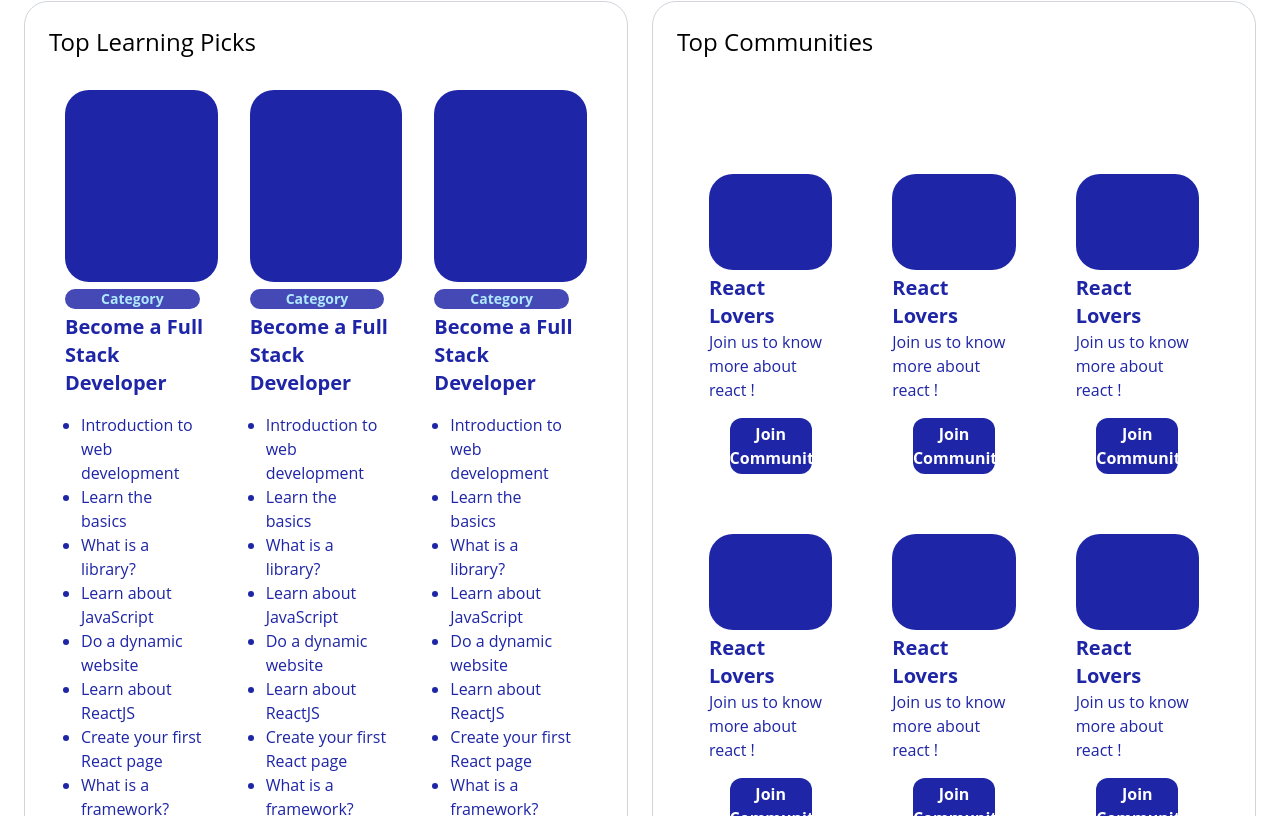
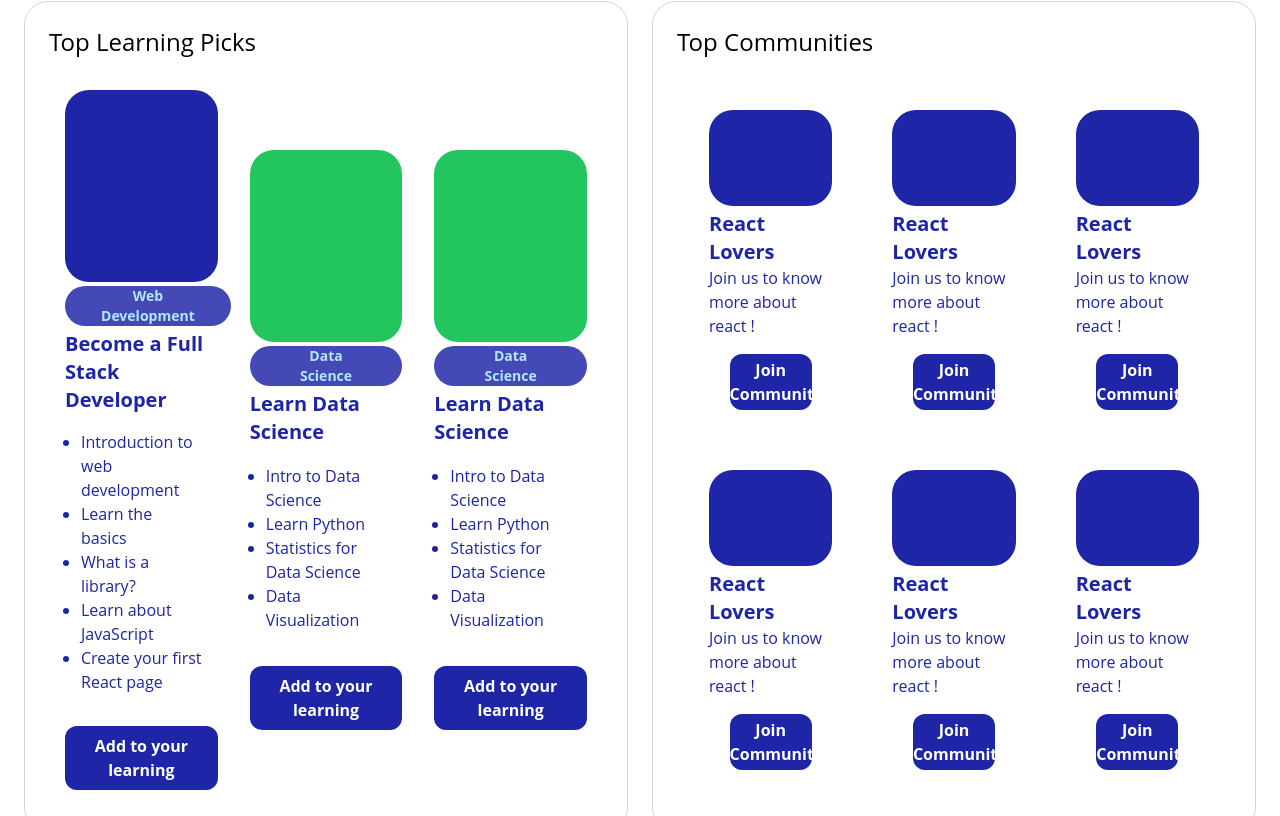
Before and after one commit to Tarek-Al-Khatib/frontend, a React (Create React App) app: page /dashboard in a window 1280 px wide. Shown: the part 964-1780 px from the top of the page. Built offline with nearby package versions, Linux system fonts and the light colour scheme.

Commit message:
Added some dynamic code to dashboard page

```diff
--- a/src/pages/Dashboard/Dashboard.jsx
+++ b/src/pages/Dashboard/Dashboard.jsx
@@ -1,4 +1,4 @@
-import React from "react";
+import React, { useEffect, useState } from "react";
 import Navbar from "../../components/Navbar/Navbar";
 import Footer from "../../components/Footer/Footer";
 import "./Dashboard.css";
@@ -6,7 +6,98 @@ import { LuGraduationCap } from "react-icons/lu";
 import { RiSpeakFill } from "react-icons/ri";
 import { MdPeopleAlt } from "react-icons/md";
 import { FaUserPen } from "react-icons/fa6";
+import { useNavigate } from "react-router-dom";
 const Dashboard = () => {
+  const navigation = useNavigate();
+  const [topLearningPicks, setTopLearningPicks] = useState([]);
+  const [topCommunities, setTopCommunities] = useState([]);
+  const [dashboardButtons, setDashboardButtons] = useState([]);
+
+  useEffect(() => {
+    // Example static data for top learning picks
+    setTopLearningPicks([
+      {
+        id: 1,
+        title: "Become a Full Stack Developer",
+        category: "Web Development",
+        imageUrl: "bg-navy", // use your actual image URLs
+        lessons: [
+          "Introduction to web development",
+          "Learn the basics",
+          "What is a library?",
+          "Learn about JavaScript",
+          "Create your first React page",
+        ],
+      },
+      {
+        id: 2,
+        title: "Learn Data Science",
+        category: "Data Science",
+        imageUrl: "bg-green-500",
+        lessons: [
+          "Intro to Data Science",
+          "Learn Python",
+          "Statistics for Data Science",
+          "Data Visualization",
+        ],
+      },
+      {
+        id: 2,
+        title: "Learn Data Science",
+        category: "Data Science",
+        imageUrl: "bg-green-500",
+        lessons: [
+          "Intro to Data Science",
+          "Learn Python",
+          "Statistics for Data Science",
+          "Data Visualization",
+        ],
+      },
+    ]);
+
+    // Example static data for top communities
+    setTopCommunities([
+      {
+        id: 1,
+        name: "React Lovers",
+        description: "Join us to know more about React!",
+      },
+      {
+        id: 2,
+        name: "Frontend Devs",
+        description: "A community for frontend enthusiasts.",
+      },
+    ]);
+
+    // Example static data for dashboard buttons
+    setDashboardButtons([
+      {
+        id: 1,
+        label: "My Learning",
+        icon: <LuGraduationCap size={80} />,
+        url: "/learning",
+      },
+      {
+        id: 2,
+        label: "My Interviews",
+        icon: <RiSpeakFill size={80} />,
+        url: "/interview",
+      },
+      {
+        id: 3,
+        label: "Communities",
+        icon: <MdPeopleAlt size={80} />,
+        url: "/community",
+      },
+      {
+        id: 4,
+        label: "My Profile",
+        icon: <FaUserPen size={80} />,
+        url: "/profile",
+      },
+    ]);
+  }, []);
+
   return (
     <div>
       <Navbar />
@@ -41,38 +132,22 @@ const Dashboard = () => {
             </div>
           </div>
           <div className="grid w-2/5 grid-cols-2 gap-7">
-            <button className="flex flex-col items-center justify-center py-4 text-white shadow rounded-xl bg-dark-blue hover:bg-blue-600">
+            {dashboardButtons.map((button) => (
+              <button
+                key={button.id}
+                className="flex flex-col items-center justify-center py-4 text-white shadow rounded-xl bg-dark-blue hover:bg-blue-600"
+                onClick={() => {
+                  navigation(button.url);
+                }}
+              >
                 <div className="flex items-center justify-center dashboard-buttons-icons">
-                <LuGraduationCap size={80} />
+                  {button.icon}
                 </div>
                 <p className="my-1 mt-5 text-xl font-medium text-black">
-                My Learning
+                  {button.label}
                 </p>
               </button>
-            <button className="flex flex-col items-center justify-center py-4 text-white shadow rounded-xl bg-dark-blue hover:bg-blue-600">
-              <div className="flex items-center justify-center dashboard-buttons-icons">
-                <RiSpeakFill size={80} />
-              </div>
-              <p className="my-1 mt-5 text-xl font-medium text-black">
-                My Interviews
-              </p>
-            </button>
-            <button className="flex flex-col items-center justify-center py-4 text-white shadow rounded-xl bg-dark-blue hover:bg-blue-600">
-              <div className="flex items-center justify-center dashboard-buttons-icons">
-                <MdPeopleAlt size={80} />
-              </div>
-              <p className="my-1 mt-5 text-xl font-medium text-black">
-                Communities
-              </p>
-            </button>
-            <button className="flex flex-col items-center justify-center py-4 text-white shadow rounded-xl bg-dark-blue hover:bg-blue-600">
-              <div className="flex items-center justify-center dashboard-buttons-icons">
-                <FaUserPen size={80} />
-              </div>
-              <p className="my-1 mt-5 text-xl font-medium text-black">
-                My Profile
-              </p>
-            </button>
+            ))}
           </div>
         </div>
 
@@ -82,78 +157,32 @@ const Dashboard = () => {
               Top Learning Picks
             </h2>
             <div className="flex items-center justify-center ">
-              <div className="flex flex-col justify-between w-1/3 min-h-[612px] p-4 rounded">
+              {topLearningPicks.map((pick) => (
+                <div
+                  key={pick.id}
+                  className="flex flex-col justify-between w-1/3 min-h-[612px] p-4 rounded"
+                >
                   <div>
-                  <div className="w-full h-48 mb-1 bg-navy rounded-3xl"></div>
+                    <div
+                      className={`w-full h-48 mb-1 ${pick.imageUrl} rounded-3xl`}
+                    ></div>
                     <div className="inline-block mb-1 text-sm font-bold text-center rounded-full px-9 bg-light-navy text-cyan">
-                    Category
+                      {pick.category}
                     </div>
                     <h3 className="text-xl font-bold text-navy">
-                    Become a Full Stack Developer
+                      {pick.title}
                     </h3>
                   </div>
                   <ul className="p-4 text-base list-disc text-navy text-start">
-                  <li>Introduction to web development</li>
-                  <li>Learn the basics</li>
-                  <li>What is a library?</li>
-                  <li>Learn about JavaScript</li>
-                  <li>Do a dynamic website</li>
-                  <li>Learn about ReactJS</li>
-                  <li>Create your first React page</li>
-                  <li>What is a framework?</li>
+                    {pick.lessons.map((lesson, index) => (
+                      <li key={index}>{lesson}</li>
+                    ))}
                   </ul>
                   <button className="w-full px-6 py-2 mt-4 font-bold text-white transition rounded-xl bg-navy hover:bg-blue-700">
                     Add to your learning
                   </button>
                 </div>
-              <div className="flex flex-col justify-between w-1/3 min-h-[612px] p-4 rounded">
-                <div>
-                  <div className="w-full h-48 mb-1 bg-navy rounded-3xl"></div>
-                  <div className="inline-block mb-1 text-sm font-bold text-center rounded-full px-9 bg-light-navy text-cyan">
-                    Category
-                  </div>
-                  <h3 className="text-xl font-bold text-navy">
-                    Become a Full Stack Developer
-                  </h3>
-                </div>
-                <ul className="p-4 text-base list-disc text-navy text-start">
-                  <li>Introduction to web development</li>
-                  <li>Learn the basics</li>
-                  <li>What is a library?</li>
-                  <li>Learn about JavaScript</li>
-                  <li>Do a dynamic website</li>
-                  <li>Learn about ReactJS</li>
-                  <li>Create your first React page</li>
-                  <li>What is a framework?</li>
-                </ul>
-                <button className="w-full px-6 py-2 mt-4 font-bold text-white transition rounded-xl bg-navy hover:bg-blue-700">
-                  Add to your learning
-                </button>
-              </div>
-              <div className="flex flex-col justify-between w-1/3 min-h-[612px] p-4 rounded">
-                <div>
-                  <div className="w-full h-48 mb-1 bg-navy rounded-3xl"></div>
-                  <div className="inline-block mb-1 text-sm font-bold text-center rounded-full px-9 bg-light-navy text-cyan">
-                    Category
-                  </div>
-                  <h3 className="text-xl font-bold text-navy">
-                    Become a Full Stack Developer
-                  </h3>
-                </div>
-                <ul className="p-4 text-base list-disc text-navy text-start">
-                  <li>Introduction to web development</li>
-                  <li>Learn the basics</li>
-                  <li>What is a library?</li>
-                  <li>Learn about JavaScript</li>
-                  <li>Do a dynamic website</li>
-                  <li>Learn about ReactJS</li>
-                  <li>Create your first React page</li>
-                  <li>What is a framework?</li>
-                </ul>
-                <button className="w-full px-6 py-2 mt-4 font-bold text-white transition rounded-xl bg-navy hover:bg-blue-700">
-                  Add to your learning
-                </button>
-              </div>
+              ))}
             </div>
             <div></div>
           </div>
```
Lines whose indentation alone changed are shown as unchanged.
